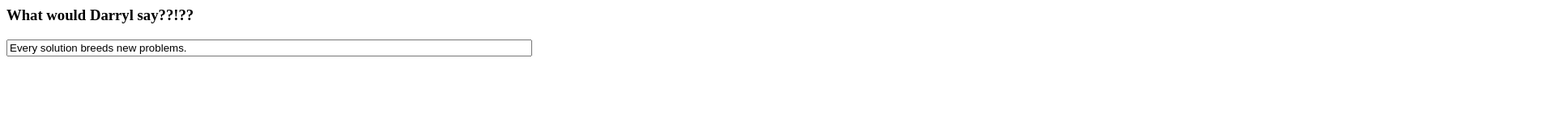
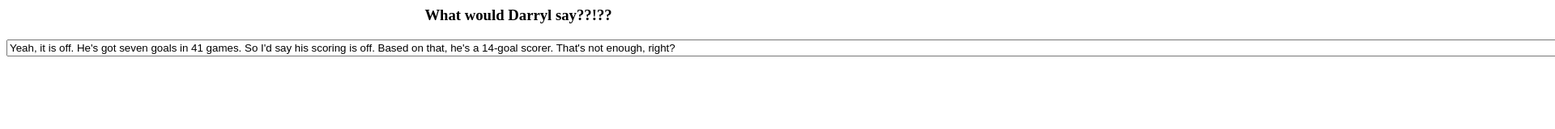
Before and after one commit to luntzel/wwds, a plain HTML site: page index.html in a window 1280 px wide. Shown: the top 160 px of the page at 81% size, 1920 px wide, since content can reach past the window. Drawn offline with Linux system fonts and the light colour scheme.

Commit message:
added new quotes

```diff
--- a/index.html
+++ b/index.html
@@ -1,9 +1,10 @@
 <html>
 <body>
 
+<center>
 <h3>What would Darryl say??!??</h3>
 
-<form name="random"><input type="text" name="random" size=78 value=""></form>
+<form name="random"><input type="text" name="random" size=512 value=""></form>
 <SCRIPT LANGUAGE="JavaScript">
 <!--
 // Copyright 1996 - Tomer and Yehuda Shiran
@@ -15,26 +16,26 @@
 function getMessage() {
 // create array of murphy laws
 var ar = new Array(20)
-ar[0] = "Nothing is as easy as it looks."
-ar[1] = "Everything takes longer than you think."
-ar[2] = "Anything that can go wrong will go wrong."
-ar[3] = "If there is a possibility of several things going wrong, the one that will cause the most damage will be the one to go wrong."
-ar[4] = "If there is a worse time for something to go wrong, it will happen then."
-ar[5] = "If anything simply cannot go wrong, it will anyway."
-ar[6] = "If you perceive that there are four possible ways in which a procedure can go wrong, and circumvent these, then a fifth way, unprepared for, will promptly develop."
-ar[7] = "Left to themselves, things tend to go from bad to worse."
-ar[8] = "If everything seems to be going well, you have obviously overlooked something."
-ar[9] = "Nature always sides with the hidden flaw."
-ar[10] = "Mother nature is a bitch."
-ar[11] = "It is impossible to make anything foolproof because fools are so ingenious."
-ar[12] = "Whenever you set out to do something, something else must be done first."
-ar[13] = "Every solution breeds new problems."
-ar[14] = "Trust everybody ... then cut the cards."
-ar[15] = "Two wrongs are only the beginning."
-ar[16] = "If at first you don't succeed, destroy all evidence that you tried."
-ar[17] = "To succeed in politics, it is often necessary to rise above your principles."
-ar[18] = "Exceptions prove the rule ... and wreck the budget."
-ar[19] = "Success always occurs in private, and failure in full view."
+ar[0] = "I haven't had a problem for quite a while in the way we've played. I've said that, and it sounds like I've said it. I've answered that the same way for quite a while."
+ar[1] = "That's why we are in a playoff spot. Remember, it's when they realigned the division. There's three, three and two. You're trying to stay in that three hole."
+ar[2] = "The big thing is his feet. The adjustment is clearly his feet."
+ar[3] = "Again, you guys always want to go back. I always look ahead, right? We're as close to winning as we are to losing, so that's how I deal with it."
+ar[4] = "I think every team backchecks. I mean, that's what most teams do. Play a 200-foot game."
+ar[5] = "Just count. It's just what I just said. Since the 27th or 28th of December, this'll be our 19th game. Tough sleddin'."
+ar[6] = "I'm concerned because we haven't scored lately, but I'm not concerned about how we've played, so I'm not making that big a deal of it."
+ar[7] = "Score. Score to win. Can't win nothing-nothing."
+ar[8] = "I'm not getting into philosophy."
+ar[9] = "Kind of a phantom call on Brown. One guy called hooking on Jarret, which was a penalty on Malkin, and then the penalty on Brown at the same time."
+ar[10] = "You know what? You play right away again. You've got to reset it again."
+ar[11] = "We're not worried about Crosby and Malkin."
+ar[12] = "I'm not going to lose any sleep over how we played."
+ar[13] = "Yeah, it is off. He's got seven goals in 41 games. So I'd say his scoring is off. Based on that, he's a 14-goal scorer. That's not enough, right?"
+ar[14] = "I don't want to talk about it. Talk about the team. One guy doesn't win games."
+ar[15] = "The defending Stanley Cup champion just kicked our ass."
+ar[16] = "I don't think our team ever really struggles with confidence. I mean, it doesn't really matter what the score is. I don't think confidence is an issue for our team."
+ar[17] = "What is that? [If the Kings score within the last minute of the second period, then everybody gets a McDonalds McFlurry.] That's a good thing, I guess. A free dessert. I'd rather have lemon meringue pie, myself."
+ar[18] = "On Robyn Regehr's toughness: He's just flat out tough."
+ar[19] = "I saw the same thing you guys did, and that was the last time I saw him, and then I just saw him with his street clothes, like, figuratively a minute ago."
 
 var now = new Date()
 var sec = now.getSeconds()
@@ -42,5 +43,6 @@ document.random.random.value= ar[sec % 20]
 }
 getMessage()
 </SCRIPT>
+</center>
 </body>
 </html>
```
